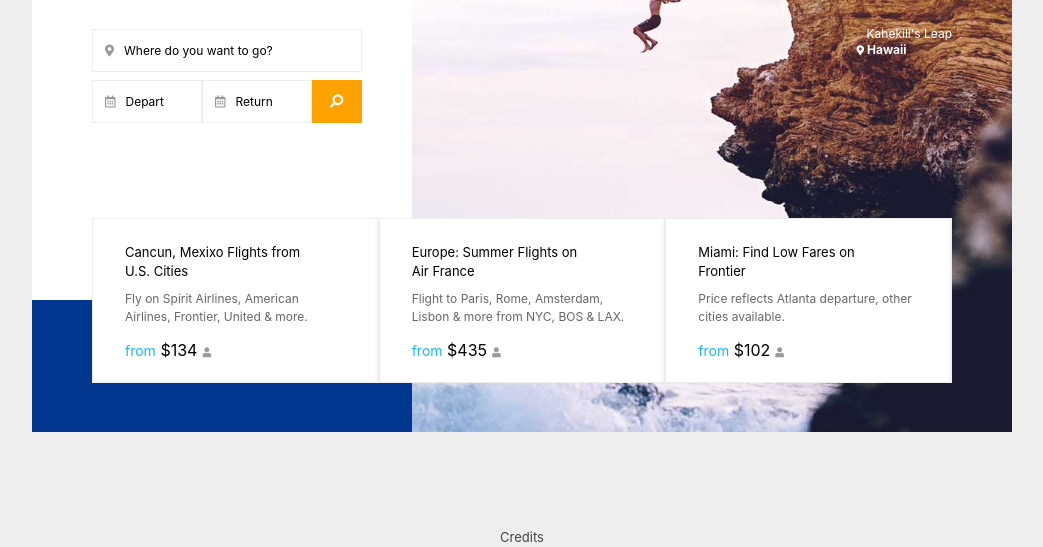
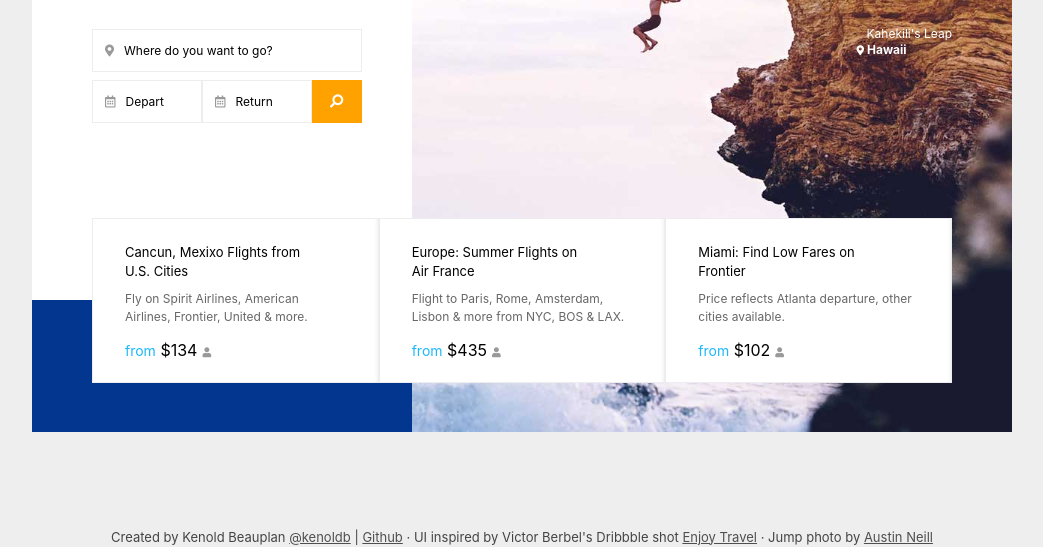
Before and after one commit to kenold/enjoy-travel, a website: page index.html in a window 1280 px wide. Shown: the part 364-911 px from the top of the page, without its empty margins (118-1161 px from the left). Drawn offline with nearby package versions, Linux system fonts and the light colour scheme; a web font is replaced by a local one.

Commit message:
add credits

```diff
--- a/index.html
+++ b/index.html
@@ -101,10 +101,9 @@
 		</div> <!-- /.grid -->
 	</div>
 	<footer class="main__footer">
-		Credits
-		<!-- <span>Created by Kenold Beauplan <a href="https://twitter.com/kenoldb" target="_blank">@kenoldb</a> | <a href="https://github.com/kenold/enjoy-travel" target="_blank">Github</a></span> &#183;
+		<span>Created by Kenold Beauplan <a href="https://twitter.com/kenoldb" target="_blank">@kenoldb</a> | <a href="https://github.com/kenold/enjoy-travel" target="_blank">Github</a></span> &#183;
 		<span>UI inspired by Victor Berbel's Dribbble shot <a href="https://dribbble.com/shots/4517158-Enjoy-Travel" target="_blank">Enjoy Travel</a></span> &#183;
-		<span>Jump photo by <a href="https://unsplash.com/photos/jB8WaHvHmoY" target="_blank">Austin Neill</a></span> -->
+		<span>Jump photo by <a href="https://unsplash.com/photos/jB8WaHvHmoY" target="_blank">Austin Neill</a></span>
 	</footer>
 	<script src="js/app.js"></script>
 </body>
```
